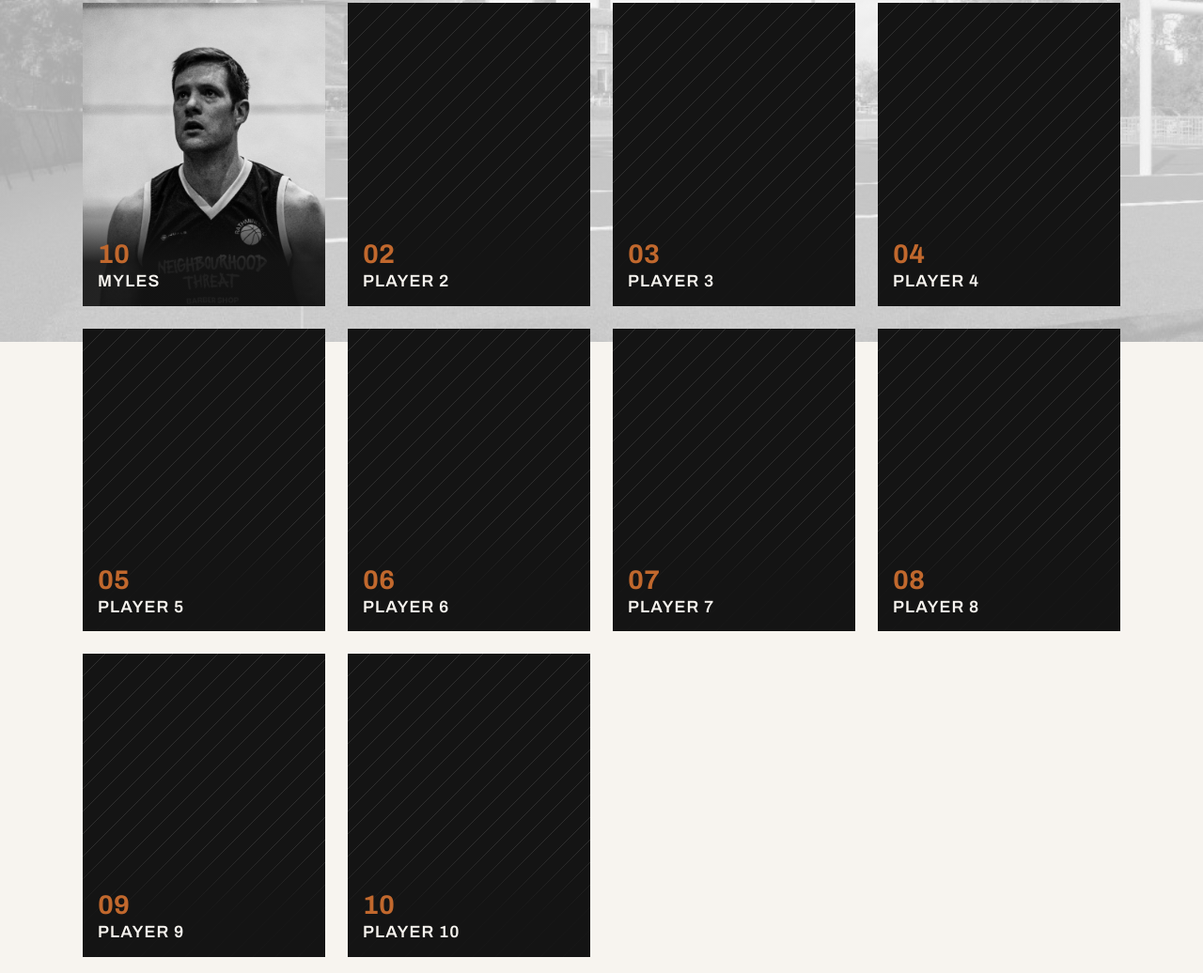
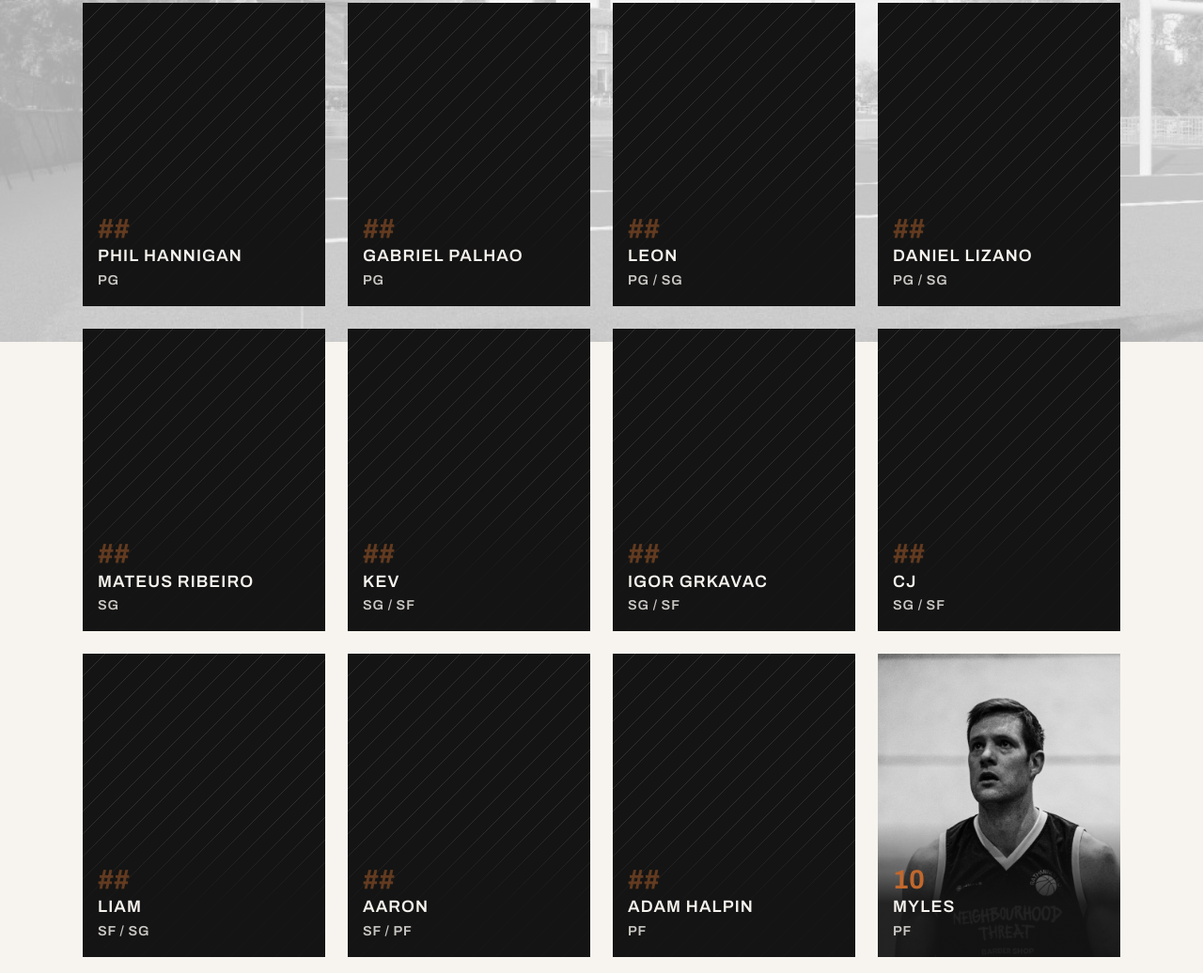
Before and after one commit to iddodi33/rbc-website, a plain HTML site: page roster.html in a window 1280 px wide. Shown: the part 436-1472 px from the top of the page at 94% size. Drawn offline with Linux system fonts and the light colour scheme.

Commit message:
Roster: full Division 4 and Division 6 squads with positions

```diff
--- a/roster.html
+++ b/roster.html
@@ -147,51 +147,69 @@
           <h2>Men&rsquo;s Division 4</h2>
         </div>
 
-        <!-- PLACEHOLDER ROSTER. Ten slots per squad so the layout can be judged.
+        <!-- PLACEHOLDER ROSTER. Division 6 names and positions from the coaching roster (17 Sep 2026);
+             Division 4 names and positions from Iddo (19 Sep 2026); Women's
+             Division 2 still carries empty slots.
              Shirt numbers are those read off last season's game photographs
              (unverified for 2026-27); empty slots carry no number. Portraits are 4:5 crops
              cut from game photographs (assets/img/players/) until official player
              portraits arrive; replace files, numbers and slot count before launch. -->
         <ol class="players">
           <li class="player">
-            <img class="player__img" src="assets/img/players/miles.jpg" alt="Myles" width="640" height="800" loading="lazy" decoding="async">
-            <p class="player__cap"><span class="player__number">10</span><span class="player__name">Myles</span></p>
+            <div class="player__img player__img--empty" aria-hidden="true"></div>
+            <p class="player__cap"><span class="player__number player__number--tbc">##</span><span class="player__name">Phil Hannigan</span><span class="player__pos">PG</span></p>
           </li>
           <li class="player">
             <div class="player__img player__img--empty" aria-hidden="true"></div>
-            <p class="player__cap"><span class="player__number">02</span><span class="player__name">Player 2</span></p>
+            <p class="player__cap"><span class="player__number player__number--tbc">##</span><span class="player__name">Gabriel Palhao</span><span class="player__pos">PG</span></p>
           </li>
           <li class="player">
             <div class="player__img player__img--empty" aria-hidden="true"></div>
-            <p class="player__cap"><span class="player__number">03</span><span class="player__name">Player 3</span></p>
+            <p class="player__cap"><span class="player__number player__number--tbc">##</span><span class="player__name">Leon</span><span class="player__pos">PG / SG</span></p>
           </li>
           <li class="player">
             <div class="player__img player__img--empty" aria-hidden="true"></div>
-            <p class="player__cap"><span class="player__number">04</span><span class="player__name">Player 4</span></p>
+            <p class="player__cap"><span class="player__number player__number--tbc">##</span><span class="player__name">Daniel Lizano</span><span class="player__pos">PG / SG</span></p>
           </li>
           <li class="player">
             <div class="player__img player__img--empty" aria-hidden="true"></div>
-            <p class="player__cap"><span class="player__number">05</span><span class="player__name">Player 5</span></p>
+            <p class="player__cap"><span class="player__number player__number--tbc">##</span><span class="player__name">Mateus Ribeiro</span><span class="player__pos">SG</span></p>
           </li>
           <li class="player">
             <div class="player__img player__img--empty" aria-hidden="true"></div>
-            <p class="player__cap"><span class="player__number">06</span><span class="player__name">Player 6</span></p>
+            <p class="player__cap"><span class="player__number player__number--tbc">##</span><span class="player__name">Kev</span><span class="player__pos">SG / SF</span></p>
           </li>
           <li class="player">
             <div class="player__img player__img--empty" aria-hidden="true"></div>
-            <p class="player__cap"><span class="player__number">07</span><span class="player__name">Player 7</span></p>
+            <p class="player__cap"><span class="player__number player__number--tbc">##</span><span class="player__name">Igor Grkavac</span><span class="player__pos">SG / SF</span></p>
           </li>
           <li class="player">
             <div class="player__img player__img--empty" aria-hidden="true"></div>
-            <p class="player__cap"><span class="player__number">08</span><span class="player__name">Player 8</span></p>
+            <p class="player__cap"><span class="player__number player__number--tbc">##</span><span class="player__name">CJ</span><span class="player__pos">SG / SF</span></p>
           </li>
           <li class="player">
             <div class="player__img player__img--empty" aria-hidden="true"></div>
-            <p class="player__cap"><span class="player__number">09</span><span class="player__name">Player 9</span></p>
+            <p class="player__cap"><span class="player__number player__number--tbc">##</span><span class="player__name">Liam</span><span class="player__pos">SF / SG</span></p>
           </li>
           <li class="player">
             <div class="player__img player__img--empty" aria-hidden="true"></div>
-            <p class="player__cap"><span class="player__number">10</span><span class="player__name">Player 10</span></p>
+            <p class="player__cap"><span class="player__number player__number--tbc">##</span><span class="player__name">Aaron</span><span class="player__pos">SF / PF</span></p>
+          </li>
+          <li class="player">
+            <div class="player__img player__img--empty" aria-hidden="true"></div>
+            <p class="player__cap"><span class="player__number player__number--tbc">##</span><span class="player__name">Adam Halpin</span><span class="player__pos">PF</span></p>
+          </li>
+          <li class="player">
+            <img class="player__img" src="assets/img/players/miles.jpg" alt="Myles" width="640" height="800" loading="lazy" decoding="async">
+            <p class="player__cap"><span class="player__number">10</span><span class="player__name">Myles</span><span class="player__pos">PF</span></p>
+          </li>
+          <li class="player">
+            <div class="player__img player__img--empty" aria-hidden="true"></div>
+            <p class="player__cap"><span class="player__number player__number--tbc">##</span><span class="player__name">Ante</span><span class="player__pos">C</span></p>
+          </li>
+          <li class="player">
+            <div class="player__img player__img--empty" aria-hidden="true"></div>
+            <p class="player__cap"><span class="player__number player__number--tbc">##</span><span class="player__name">Lee</span><span class="player__pos">C</span></p>
           </li>
         </ol>
 
@@ -206,7 +224,9 @@
           <h2>Men&rsquo;s Division 6</h2>
         </div>
 
-        <!-- PLACEHOLDER ROSTER. Ten slots per squad so the layout can be judged.
+        <!-- PLACEHOLDER ROSTER. Division 6 names and positions from the coaching roster (17 Sep 2026);
+             Division 4 names and positions from Iddo (19 Sep 2026); Women's
+             Division 2 still carries empty slots.
              Shirt numbers are those read off last season's game photographs
              (unverified for 2026-27); empty slots carry no number. Portraits are 4:5 crops
              cut from game photographs (assets/img/players/) until official player
@@ -221,16 +241,44 @@
             <p class="player__cap"><span class="player__number">18</span><span class="player__name">Daniel Logan</span><span class="player__pos">PG / SG</span></p>
           </li>
           <li class="player">
+            <div class="player__img player__img--empty" aria-hidden="true"></div>
+            <p class="player__cap"><span class="player__number player__number--tbc">##</span><span class="player__name">Hugo Brandão</span><span class="player__pos">PG</span></p>
+          </li>
+          <li class="player">
+            <div class="player__img player__img--empty" aria-hidden="true"></div>
+            <p class="player__cap"><span class="player__number player__number--tbc">##</span><span class="player__name">Barry Keating</span><span class="player__pos">PG</span></p>
+          </li>
+          <li class="player">
             <img class="player__img" src="assets/img/players/davefennelly.jpg" alt="Dave Fennelly" width="640" height="800" loading="lazy" decoding="async">
             <p class="player__cap"><span class="player__number">14</span><span class="player__name">Dave Fennelly</span><span class="player__pos">SG</span></p>
+          </li>
+          <li class="player">
+            <div class="player__img player__img--empty" aria-hidden="true"></div>
+            <p class="player__cap"><span class="player__number player__number--tbc">##</span><span class="player__name">Kieran Morley</span><span class="player__pos">SG</span></p>
+          </li>
+          <li class="player">
+            <div class="player__img player__img--empty" aria-hidden="true"></div>
+            <p class="player__cap"><span class="player__number player__number--tbc">##</span><span class="player__name">Robbie Morley</span><span class="player__pos">SG / SF</span></p>
           </li>
           <li class="player">
             <img class="player__img" src="assets/img/players/kierandorsey.jpg" alt="Ciarán Darcy" width="640" height="800" loading="lazy" decoding="async">
             <p class="player__cap"><span class="player__number player__number--tbc">##</span><span class="player__name">Ciarán Darcy</span><span class="player__pos">SF / SG</span></p>
           </li>
           <li class="player">
+            <div class="player__img player__img--empty" aria-hidden="true"></div>
+            <p class="player__cap"><span class="player__number player__number--tbc">##</span><span class="player__name">Sean Ferber</span><span class="player__pos">SF</span></p>
+          </li>
+          <li class="player">
+            <div class="player__img player__img--empty" aria-hidden="true"></div>
+            <p class="player__cap"><span class="player__number player__number--tbc">##</span><span class="player__name">Fergal</span><span class="player__pos">SF / PF</span></p>
+          </li>
+          <li class="player">
             <img class="player__img" src="assets/img/players/philellison.jpg" alt="Phil Ellison" width="640" height="800" loading="lazy" decoding="async">
             <p class="player__cap"><span class="player__number player__number--tbc">##</span><span class="player__name">Phil Ellison</span><span class="player__pos">PF</span></p>
+          </li>
+          <li class="player">
+            <div class="player__img player__img--empty" aria-hidden="true"></div>
+            <p class="player__cap"><span class="player__number player__number--tbc">##</span><span class="player__name">Adam Popovich</span><span class="player__pos">C</span></p>
           </li>
           <li class="player">
             <img class="player__img" src="assets/img/players/joshramsden.jpg" alt="Josh Ramsden" width="640" height="800" loading="lazy" decoding="async">
@@ -243,14 +291,6 @@
           <li class="player">
             <img class="player__img" src="assets/img/players/bryancarroll.jpg" alt="Bryan Carroll" width="640" height="800" loading="lazy" decoding="async">
             <p class="player__cap"><span class="player__number">28</span><span class="player__name">Bryan Carroll</span><span class="player__pos">C</span></p>
-          </li>
-          <li class="player">
-            <div class="player__img player__img--empty" aria-hidden="true"></div>
-            <p class="player__cap"><span class="player__number">09</span><span class="player__name">Player 9</span></p>
-          </li>
-          <li class="player">
-            <div class="player__img player__img--empty" aria-hidden="true"></div>
-            <p class="player__cap"><span class="player__number">10</span><span class="player__name">Player 10</span></p>
           </li>
         </ol>
 
@@ -265,7 +305,9 @@
           <h2>Women&rsquo;s Division 2</h2>
         </div>
 
-        <!-- PLACEHOLDER ROSTER. Ten slots per squad so the layout can be judged.
+        <!-- PLACEHOLDER ROSTER. Division 6 names and positions from the coaching roster (17 Sep 2026);
+             Division 4 names and positions from Iddo (19 Sep 2026); Women's
+             Division 2 still carries empty slots.
              Shirt numbers are those read off last season's game photographs
              (unverified for 2026-27); empty slots carry no number. Portraits are 4:5 crops
              cut from game photographs (assets/img/players/) until official player
@@ -273,43 +315,19 @@
         <ol class="players">
           <li class="player">
             <div class="player__img player__img--empty" aria-hidden="true"></div>
-            <p class="player__cap"><span class="player__number">01</span><span class="player__name">Player 1</span></p>
+            <p class="player__cap"><span class="player__name">Player 1</span></p>
           </li>
           <li class="player">
             <div class="player__img player__img--empty" aria-hidden="true"></div>
-            <p class="player__cap"><span class="player__number">02</span><span class="player__name">Player 2</span></p>
+            <p class="player__cap"><span class="player__name">Player 2</span></p>
           </li>
           <li class="player">
             <div class="player__img player__img--empty" aria-hidden="true"></div>
-            <p class="player__cap"><span class="player__number">03</span><span class="player__name">Player 3</span></p>
+            <p class="player__cap"><span class="player__name">Player 3</span></p>
           </li>
           <li class="player">
             <div class="player__img player__img--empty" aria-hidden="true"></div>
-            <p class="player__cap"><span class="player__number">04</span><span class="player__name">Player 4</span></p>
-          </li>
-                    <li class="player">
-            <div class="player__img player__img--empty" aria-hidden="true"></div>
-            <p class="player__cap"><span class="player__number">05</span><span class="player__name">Player 5</span></p>
-          </li>
-                    <li class="player">
-            <div class="player__img player__img--empty" aria-hidden="true"></div>
-            <p class="player__cap"><span class="player__number">06</span><span class="player__name">Player 6</span></p>
-          </li>
-                    <li class="player">
-            <div class="player__img player__img--empty" aria-hidden="true"></div>
-            <p class="player__cap"><span class="player__number">07</span><span class="player__name">Player 7</span></p>
-          </li>
-                    <li class="player">
-            <div class="player__img player__img--empty" aria-hidden="true"></div>
-            <p class="player__cap"><span class="player__number">08</span><span class="player__name">Player 8</span></p>
-          </li>
-                    <li class="player">
-            <div class="player__img player__img--empty" aria-hidden="true"></div>
-            <p class="player__cap"><span class="player__number">09</span><span class="player__name">Player 9</span></p>
-          </li>
-                    <li class="player">
-            <div class="player__img player__img--empty" aria-hidden="true"></div>
-            <p class="player__cap"><span class="player__number">10</span><span class="player__name">Player 10</span></p>
+            <p class="player__cap"><span class="player__name">Player 4</span></p>
           </li>
         </ol>
 
```
Lines whose indentation alone changed are shown as unchanged.
